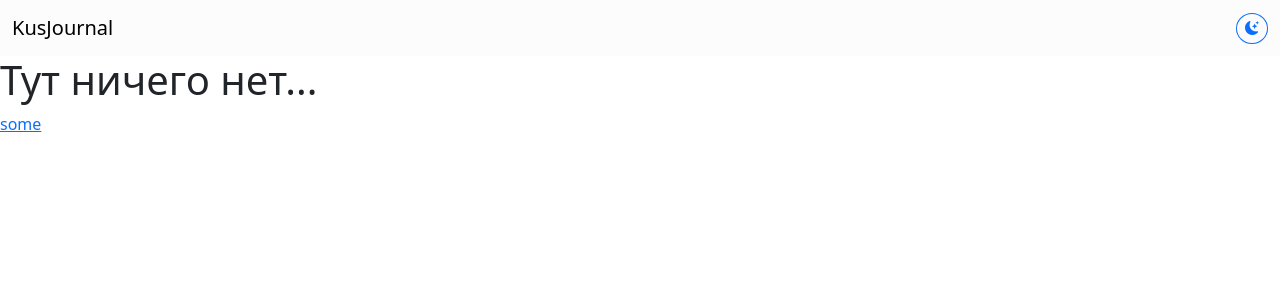
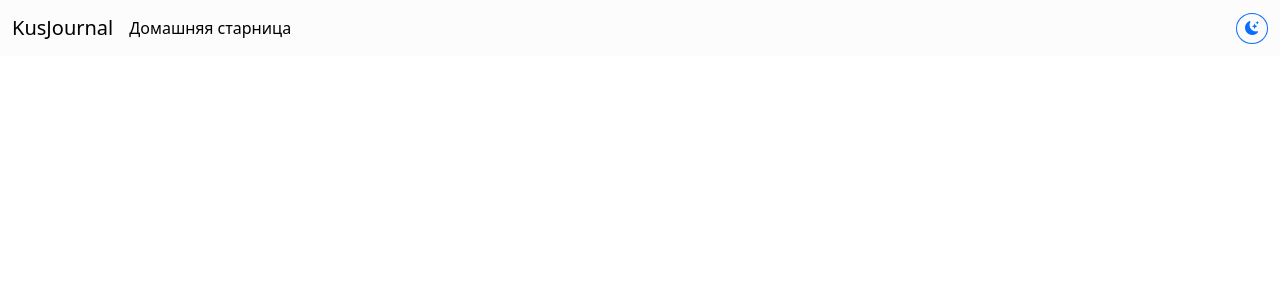
Before and after one commit to Pashs-ba/kus-journal-2, a React (Create React App) app: page / in a window 1280 px wide. Shown: the top 300 px of the page. Built offline with nearby package versions, Linux system fonts and the light colour scheme; sample sign-in values are in the browser's storage.

Commit message:
make page card

```diff
--- a/src/components/base_components/MainHeader.tsx
+++ b/src/components/base_components/MainHeader.tsx
@@ -1,23 +1,33 @@
 import * as React from "react";
 import {UserContext} from "../../Context";
+
 export class MainHeader extends React.Component {
-    changeTheme(){
-        if (document.documentElement.getAttribute("data-bs-theme") === "light"){
+    changeTheme() {
+        if (document.documentElement.getAttribute("data-bs-theme") === "light") {
             document.documentElement.setAttribute("data-bs-theme", "dark")
             localStorage.setItem("theme", "dark")
-        }else{
+        } else {
             document.documentElement.setAttribute("data-bs-theme", "light")
             localStorage.setItem("theme", "light")
         }
 
     }
+
     render() {
+        let user = JSON.stringify(localStorage.getItem("user"))
+        let home_link = user?(<a className="nav-link active" aria-current="page" href="/">Домашняя старница</a>):""
         return (
             <nav className="navbar bg-light-subtle">
                 <div className="container-fluid">
                     <a className="navbar-brand" href="/">KusJournal</a>
+                    <ul className="navbar-nav me-auto mb-2 mb-lg-0">
+                        <li className="nav-item">
+                            {home_link}
+                        </li>
+                    </ul>
                     <div className="d-flex">
-                        <button type="button" className="btn btn-outline-primary btn-sm rounded-circle" onClick={this.changeTheme}>
+                        <button type="button" className="btn btn-outline-primary btn-sm rounded-circle"
+                                onClick={this.changeTheme}>
                             <i className="bi bi-moon-stars-fill"></i>
                         </button>
                     </div>
@@ -26,4 +36,5 @@ export class MainHeader extends React.Component {
         )
     }
 }
+
 MainHeader.contextType = UserContext;
--- /dev/null
+++ b/src/components/base_components/MainPageLink.tsx
@@ -0,0 +1,20 @@
+import {Link} from "react-router-dom";
+
+interface LinkInterface {
+    path: string,
+    user_name: string
+}
+
+export function MainPageLink({
+                                 path,
+                                 user_name
+                             }: LinkInterface) {
+    return (
+        <div className="card h-100">
+            <div className="card-body text-center">
+                <h5 className="card-title">{user_name}</h5>
+                <Link to={path} className="btn btn-primary">Перейти</Link>
+            </div>
+        </div>
+    )
+}
--- a/src/pages/EmptyPage.tsx
+++ b/src/pages/EmptyPage.tsx
@@ -1,10 +1,20 @@
-import {Link} from "react-router-dom";
+import {User} from "../types";
+import {MainPageLink} from "../components/base_components/MainPageLink";
+import "../style/base.sass"
 
-export function EmptyPage(){
+export function EmptyPage() {
+    const user = JSON.parse(localStorage.getItem("user") as string).user as User
+    const competition_page = user.role.includes("submitor") ? (
+        <MainPageLink path={"/"} user_name={"Список соревнований"}/>
+    ) : ""
     return (
         <div>
-            <h1>Тут ничего нет...</h1>
-            <Link to={`/login`}>some</Link>
+            <div className={"d-flex justify-content-center align-items-center full-height"}>
+                <div className="col-2">
+                    {competition_page}
+                </div>
+            </div>
+
         </div>
     )
 }
```
Also changed, not shown: src/types/index.ts (+10 -0 lines).
